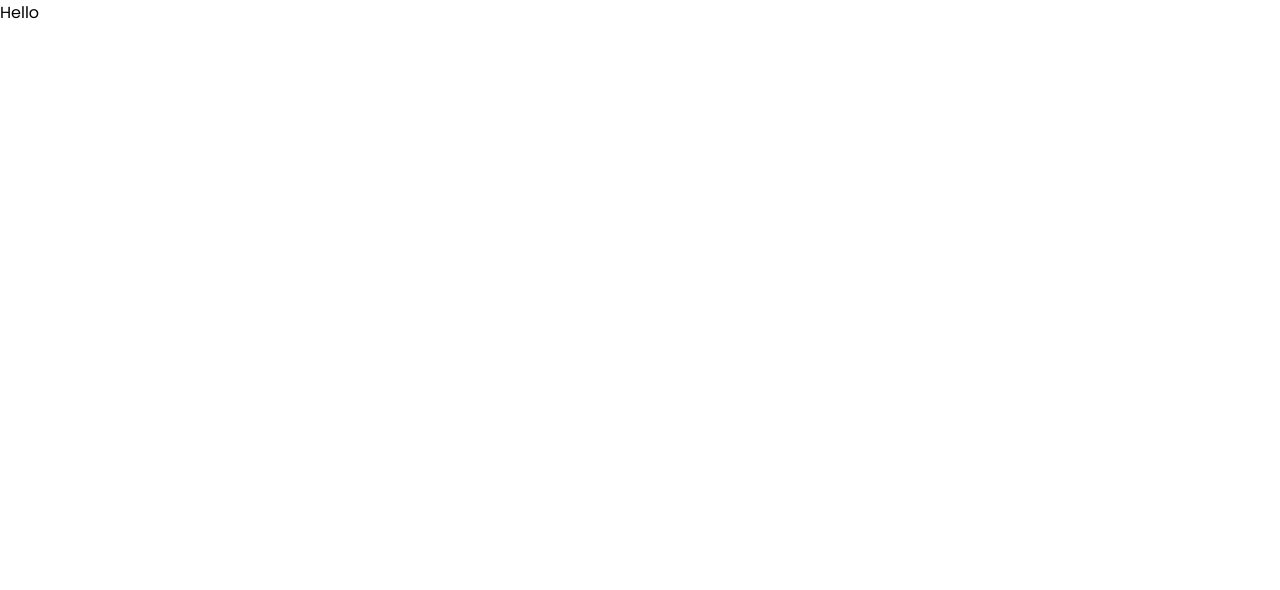
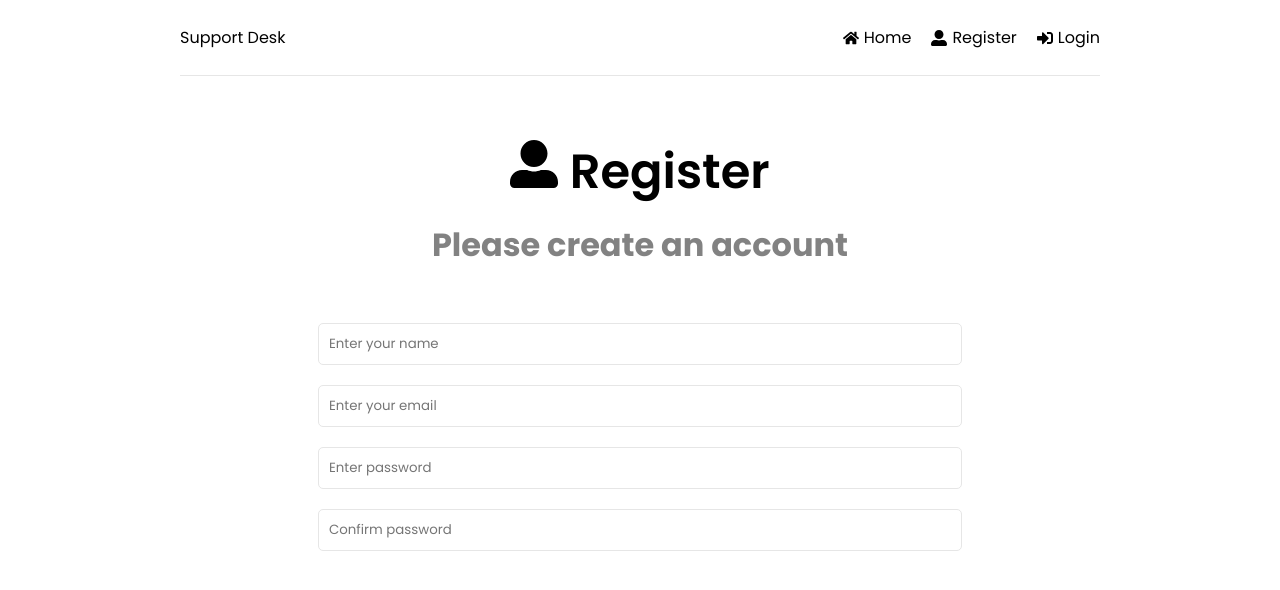
Before and after one commit to apicgg/support-desk-vite, a React (Vite) app in the folder frontend/: page /register in a window 1280 px wide. Shown: the top 590 px of the page. Built offline with nearby package versions, Linux system fonts and the light colour scheme.

Commit message:
Add header and register jsx

```diff
--- a/frontend/src/App.jsx
+++ b/frontend/src/App.jsx
@@ -1,5 +1,26 @@
+import { BrowserRouter as Router, Routes, Route } from 'react-router-dom'
+import { ToastContainer } from 'react-toastify'
+import 'react-toastify/dist/ReactToastify.css'
+import Header from './components/Header'
+import Home from './pages/Home'
+import Login from './pages/Login'
+import Register from './pages/Register'
+
 function App() {
-  return <div className='App'>Hello</div>
+  return (
+    <>
+      <Router>
+        <div className='container'>
+          <Header />
+          <Routes>
+            <Route path='/' element={<Home />} />
+            <Route path='/login' element={<Login />} />
+            <Route path='/register' element={<Register />} />
+          </Routes>
+        </div>
+      </Router>
+    </>
+  )
 }
 
 export default App
--- /dev/null
+++ b/frontend/src/components/Header.jsx
@@ -0,0 +1,30 @@
+import { Link } from 'react-router-dom'
+import { FaSignInAlt, FaSignOutAlt, FaUserAlt, FaHome } from 'react-icons/fa'
+
+const Header = () => {
+  return (
+    <header className='header'>
+      <div className='logo'>
+        <Link to='/'>Support Desk</Link>
+      </div>
+      <ul>
+        <li>
+          <Link to='/'>
+            <FaHome /> Home
+          </Link>
+        </li>
+        <li>
+          <Link to='/register'>
+            <FaUserAlt /> Register
+          </Link>
+        </li>
+        <li>
+          <Link to='/login'>
+            <FaSignInAlt /> Login
+          </Link>
+        </li>
+      </ul>
+    </header>
+  )
+}
+export default Header
--- /dev/null
+++ b/frontend/src/pages/Home.jsx
@@ -0,0 +1,23 @@
+import { Link } from 'react-router-dom'
+import { FaQuestionCircle, FaTicketAlt } from 'react-icons/fa'
+
+const Home = () => {
+  return (
+    <>
+      <section className='heading'>
+        <h1>What do you need help with?</h1>
+        <p>Please choose from an option below</p>
+      </section>
+
+      <Link to='new-ticket' className='btn btn-reverse btn-block'>
+        <FaQuestionCircle /> Create new ticket
+      </Link>
+
+      <Link to='tickets' className='btn btn-block'>
+        <FaTicketAlt /> View my ticket
+      </Link>
+    </>
+  )
+}
+
+export default Home
--- /dev/null
+++ b/frontend/src/pages/Login.jsx
@@ -0,0 +1,4 @@
+const Login = () => {
+  return <div>Login</div>
+}
+export default Login
--- /dev/null
+++ b/frontend/src/pages/Register.jsx
@@ -0,0 +1,82 @@
+import { useState } from 'react'
+import { FaUserAlt } from 'react-icons/fa'
+
+const Register = () => {
+  const [formData, setFormData] = useState({
+    name: '',
+    email: '',
+    password: '',
+    password2: '',
+  })
+
+  const { name, email, password, password2 } = formData
+
+  const onChange = (e) => {
+    setFormData((prevState) => ({
+      ...prevState,
+      [e.target.name]: e.target.value,
+    }))
+  }
+
+  return (
+    <>
+      <section className='heading'>
+        <h1>
+          <FaUserAlt /> Register
+        </h1>
+        <p>Please create an account</p>
+      </section>
+
+      <section className='form'>
+        <form>
+          <div className='form-group'>
+            <input
+              type='text'
+              name='name'
+              id='name'
+              value={name}
+              placeholder='Enter your name'
+              required
+              onChange={onChange}
+            />
+          </div>
+          <div className='form-group'>
+            <input
+              type='email'
+              name='email'
+              id='email'
+              value={email}
+              placeholder='Enter your email'
+              required
+              onChange={onChange}
+            />
+          </div>
+          <div className='form-group'>
+            <input
+              type='password'
+              name='password'
+              id='password'
+              value={password}
+              placeholder='Enter password'
+              required
+              onChange={onChange}
+            />
+          </div>
+          <div className='form-group'>
+            <input
+              type='password'
+              name='password2'
+              id='password2'
+              value={password2}
+              placeholder='Confirm password'
+              required
+              onChange={onChange}
+            />
+          </div>
+        </form>
+      </section>
+    </>
+  )
+}
+
+export default Register
```
